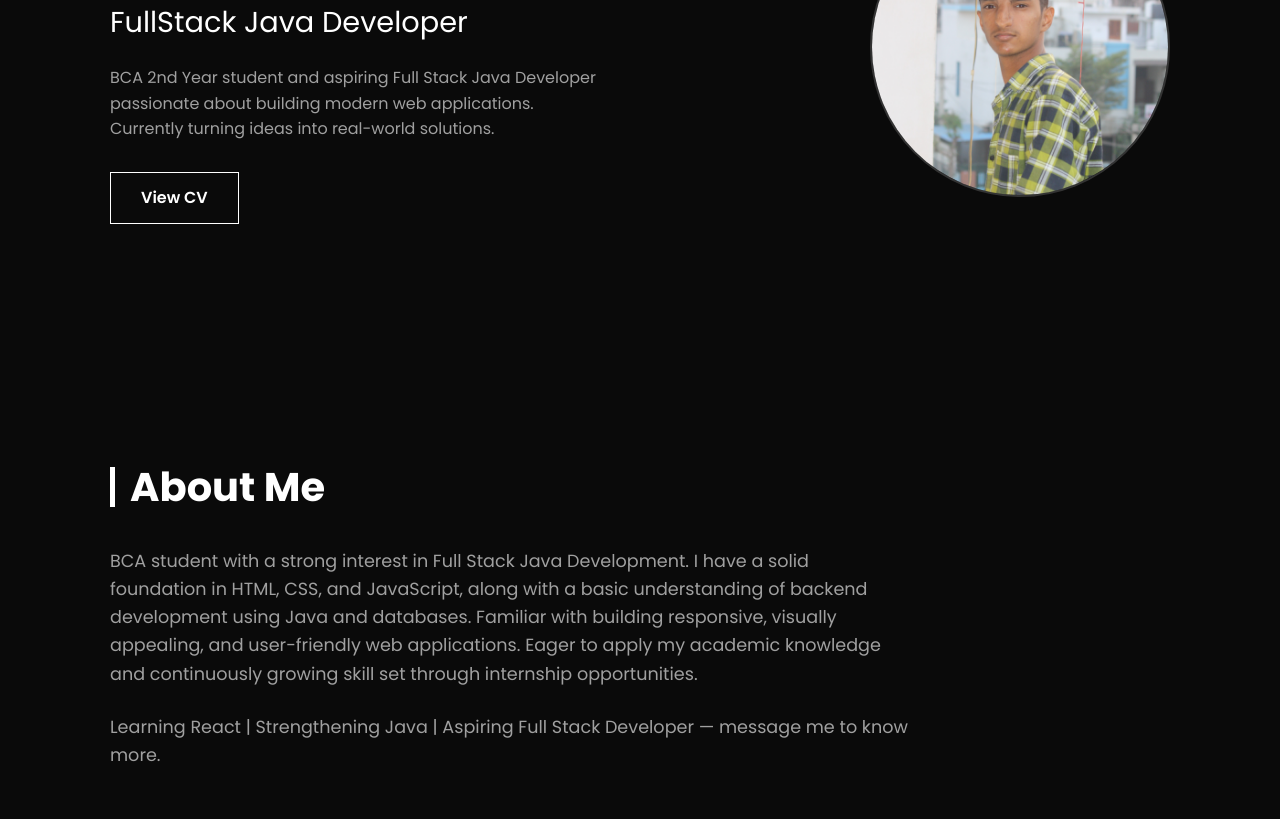
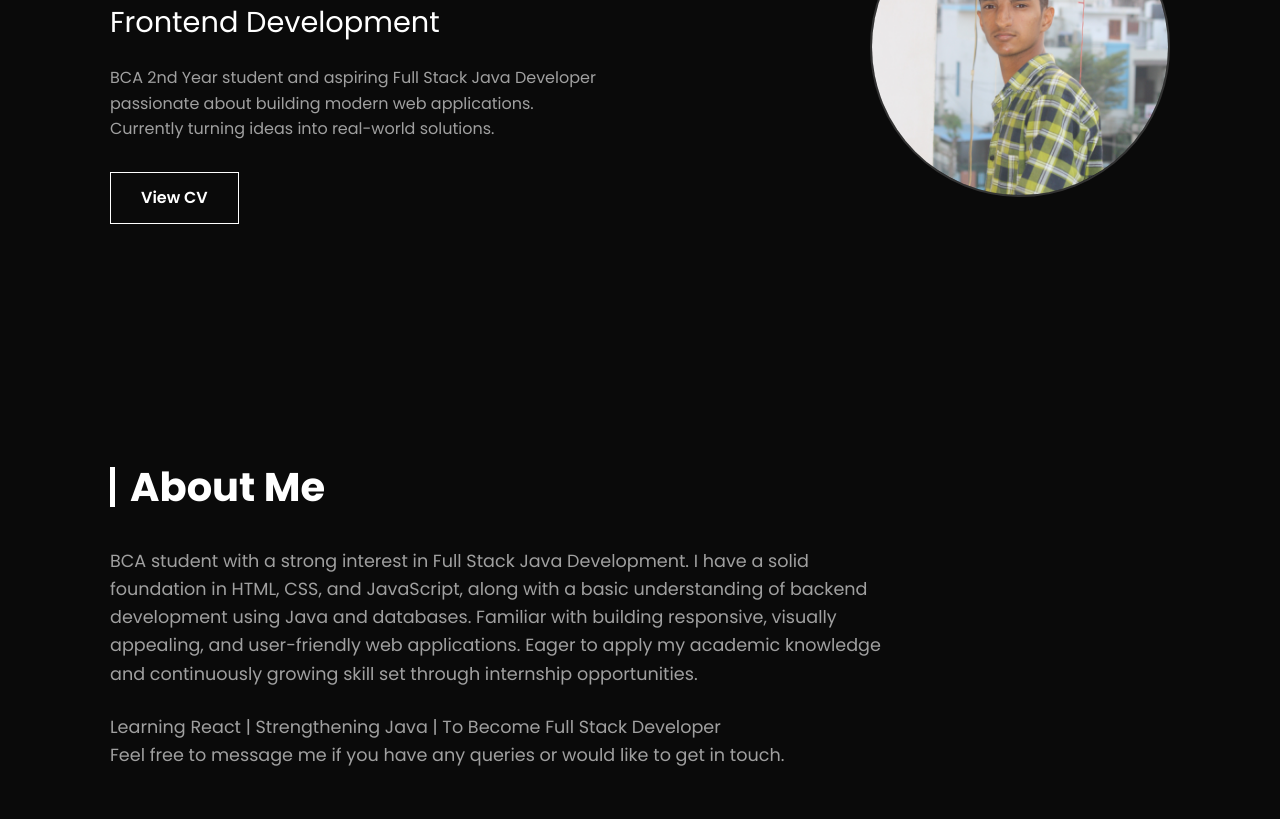
Before and after one commit to Mehuljangid44/Portfolio, a plain HTML site: page index.html in a window 1280 px wide. Shown: the part 413-1232 px from the top of the page. Drawn offline with Linux system fonts and the light colour scheme.

Commit message:
Updated project

```diff
--- a/index.html
+++ b/index.html
@@ -33,10 +33,10 @@
                 <div class="hero-text">
                     <h2>Hi, I am</h2>
                     <h1>Mehul Jangid</h1>
-                    <h2 class="role">FullStack Java Developer</h2>
+                    <h2 class="role">Frontend Development</h2>
                     <p>BCA 2nd Year student and aspiring Full Stack Java Developer passionate about building modern web
                         applications. Currently turning ideas into real-world solutions.</p>
-                    <a href="MJCV.pdf" class="btn">View CV</a>
+                    <a href="Mehul 20102.pdf" class="btn">View CV</a>
                 </div>
                 <div class="hero-image">
                     <img src="mehul.jpeg" alt="Mehul Jangid">
@@ -52,8 +52,8 @@
                     using Java and databases. Familiar with building responsive, visually appealing, and user-friendly
                     web applications. Eager to apply my academic knowledge and continuously growing skill set through
                     internship opportunities.</p><br>
-                <p class="about-text">Learning React | Strengthening Java | Aspiring Full Stack Developer — message me
-                    to know more.</p>
+                <p class="about-text">Learning React | Strengthening Java | To Become Full Stack Developer </p>
+                <p class="about-text">Feel free to message me if you have any queries or would like to get in touch.</p>
             </div>
         </section>
 
@@ -101,7 +101,7 @@
                     <p> I created this website to showcase a passion for elegant and sophisticated timepieces. This
                         platform is designed to be a modern and engaging space where you can explore a curated
                         collection of watches.</p>
-                    <p class="tech-stack"><strong>Tech:</strong> HTML, CSS, JavaScript, PHP, Session Management</p>
+                    <p class="tech-stack"><strong>Tech:</strong> HTML, CSS, JavaScript, PHP</p>
                     <a href="">View Live </a>
                     <img src="project2.png" class="project-img" alt="TimePieces watch website">
                 </div>
```
Also changed, not shown: 2 other files.
